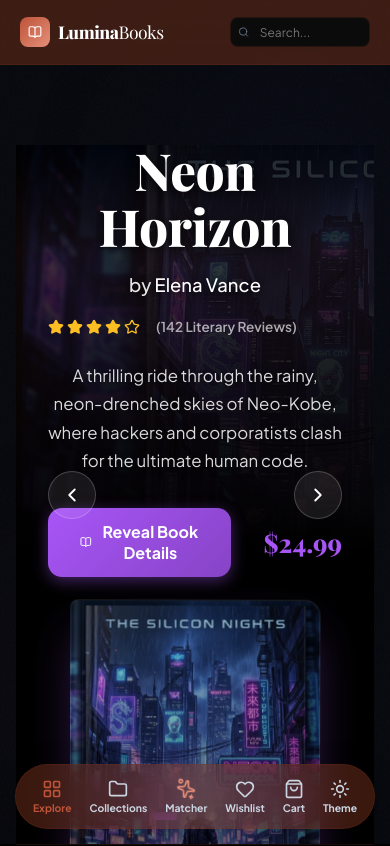
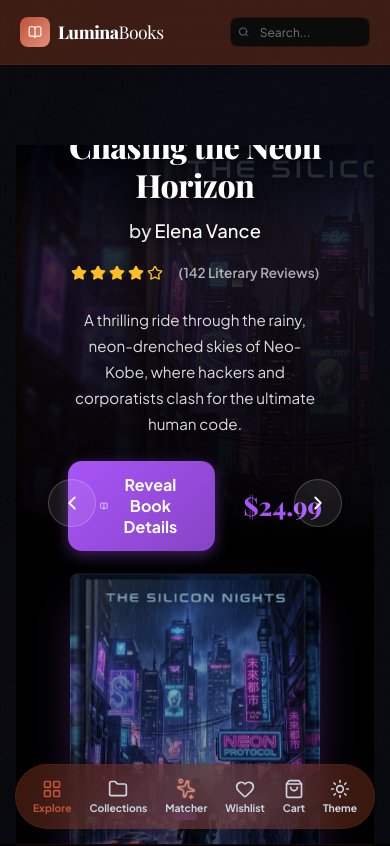
Before and after one commit to rithu-parna/Book_Store, a React (Vite) app: page / in a window 390 px wide. Shown: the top 846 px of the page. Built offline with nearby package versions, Linux system fonts and the light colour scheme; a web font is replaced by a local one.

Commit message:
feat: implement mobile responsive layout for HeroSlider and BookDetailModal components

```diff
--- a/src/components/BookDetailModal.jsx
+++ b/src/components/BookDetailModal.jsx
@@ -33,6 +33,7 @@ export default function BookDetailModal({ book, onClose, onAddToCart, onToggleWi
       animate={{ opacity: 1 }}
       exit={{ opacity: 0 }}
       onClick={onClose}
+      className="detail-modal-overlay"
       style={{
         position: "fixed",
         inset: 0,
@@ -52,7 +53,7 @@ export default function BookDetailModal({ book, onClose, onAddToCart, onToggleWi
         exit={{ y: 80, rotateY: -12, rotateX: -4, scale: 0.92, opacity: 0 }}
         transition={{ type: "spring", stiffness: 220, damping: 24 }}
         onClick={(e) => e.stopPropagation()}
-        className="glass"
+        className="glass detail-modal-content"
         style={{
           width: "100%",
           maxWidth: "880px",
@@ -100,6 +101,7 @@ export default function BookDetailModal({ book, onClose, onAddToCart, onToggleWi
 
         {/* Hero Banner Section (Cover gradient styling) */}
         <div
+          className="detail-modal-hero"
           style={{
             background: book.themeColor,
             padding: "3rem 2rem 2.5rem 2rem",
@@ -274,6 +276,7 @@ export default function BookDetailModal({ book, onClose, onAddToCart, onToggleWi
 
         {/* Tab Selection Bar */}
         <div
+          className="detail-modal-tabs"
           style={{
             display: "flex",
             borderBottom: "1px solid var(--border-color)",
@@ -290,6 +293,7 @@ export default function BookDetailModal({ book, onClose, onAddToCart, onToggleWi
             <button
               key={tab.id}
               onClick={() => setActiveTab(tab.id)}
+              className="detail-modal-tab-btn"
               style={{
                 padding: "1rem 1.25rem",
                 fontSize: "0.9rem",
@@ -310,7 +314,7 @@ export default function BookDetailModal({ book, onClose, onAddToCart, onToggleWi
         </div>
 
         {/* Tab Content Display Area */}
-        <div style={{ padding: "2rem", flexGrow: 1, display: "flex", flexDirection: "column" }}>
+        <div className="detail-modal-content-area" style={{ padding: "2rem", flexGrow: 1, display: "flex", flexDirection: "column" }}>
           <AnimatePresence mode="wait">
             {activeTab === "overview" && (
               <motion.div
@@ -603,6 +607,7 @@ export default function BookDetailModal({ book, onClose, onAddToCart, onToggleWi
 
         {/* Footer Checkout Button */}
         <div
+          className="detail-modal-footer"
           style={{
             position: "sticky",
             bottom: 0,
--- a/src/components/HeroSlider.jsx
+++ b/src/components/HeroSlider.jsx
@@ -97,6 +97,7 @@ export default function HeroSlider({ books, onOpenBook, theme = "dark" }) {
     <div
       onMouseMove={handleMouseMove}
       onMouseLeave={handleMouseLeave}
+      className="hero-slider-container"
       style={{
         position: "relative",
         width: "100%",
@@ -195,6 +196,7 @@ export default function HeroSlider({ books, onOpenBook, theme = "dark" }) {
             initial="enter"
             animate="center"
             exit="exit"
+            className="hero-slide-content"
             style={{
               display: "flex",
               alignItems: "center",
@@ -208,6 +210,7 @@ export default function HeroSlider({ books, onOpenBook, theme = "dark" }) {
             <motion.div
               animate={{ x: -mousePos.x * 0.25, y: -mousePos.y * 0.25 }}
               transition={{ type: "spring", stiffness: 80, damping: 15 }}
+              className="hero-slide-left"
               style={{ flex: "1 1 500px", zIndex: 10 }}
             >
               <motion.div
@@ -237,7 +240,7 @@ export default function HeroSlider({ books, onOpenBook, theme = "dark" }) {
                 initial={{ opacity: 0, y: 30 }}
                 animate={{ opacity: 1, y: 0 }}
                 transition={{ delay: 0.2 }}
-                className="font-serif"
+                className="font-serif hero-slide-title"
                 style={{
                   fontSize: "3.2rem",
                   lineHeight: "1.1",
@@ -289,6 +292,7 @@ export default function HeroSlider({ books, onOpenBook, theme = "dark" }) {
                 initial={{ opacity: 0, y: 20 }}
                 animate={{ opacity: 1, y: 0 }}
                 transition={{ delay: 0.4 }}
+                className="hero-slide-desc"
                 style={{
                   fontSize: "1.05rem",
                   color: "rgba(255, 255, 255, 0.85)",
@@ -305,6 +309,7 @@ export default function HeroSlider({ books, onOpenBook, theme = "dark" }) {
                 initial={{ opacity: 0, y: 20 }}
                 animate={{ opacity: 1, y: 0 }}
                 transition={{ delay: 0.5 }}
+                className="hero-slide-actions"
                 style={{ display: "flex", gap: "1rem", alignItems: "center" }}
               >
                 <button
--- a/src/index.css
+++ b/src/index.css
@@ -438,3 +438,119 @@ button, input, select, textarea {
   bottom: -200px;
   left: -150px;
 }
+
+/* Mobile Responsive Overrides */
+@media (max-width: 768px) {
+  /* Hero Slider Mobile Fixes */
+  .hero-slider-container {
+    height: auto !important;
+    min-height: auto !important;
+    padding: 3rem 1.25rem 2rem 1.25rem !important;
+  }
+
+  .hero-slide-content {
+    flex-direction: column !important;
+    align-items: stretch !important;
+    text-align: center !important;
+    gap: 2rem !important;
+    min-height: auto !important;
+  }
+
+  .hero-slide-left {
+    flex: none !important;
+    width: 100% !important;
+    display: flex !important;
+    flex-direction: column !important;
+    align-items: center !important;
+  }
+
+  .hero-slide-title {
+    font-size: 2rem !important;
+    line-height: 1.2 !important;
+    margin-bottom: 0.75rem !important;
+  }
+
+  .hero-slide-desc {
+    font-size: 0.95rem !important;
+    margin-bottom: 1.5rem !important;
+    text-align: center !important;
+    max-width: 100% !important;
+  }
+
+  .hero-slide-actions {
+    justify-content: center !important;
+    width: 100% !important;
+    gap: 0.75rem !important;
+  }
+
+  /* Details Modal Mobile Fixes */
+  .detail-modal-overlay {
+    padding: 0 !important;
+  }
+
+  .detail-modal-content {
+    height: 100vh !important;
+    max-height: 100vh !important;
+    border-radius: 0 !important;
+  }
+
+  .detail-modal-hero {
+    flex-direction: column !important;
+    align-items: center !important;
+    text-align: center !important;
+    gap: 1.5rem !important;
+    padding: 2.5rem 1rem 1.5rem 1rem !important;
+  }
+
+  .detail-modal-tabs {
+    overflow-x: auto;
+    white-space: nowrap;
+    -webkit-overflow-scrolling: touch;
+    scrollbar-width: none; /* Firefox */
+    padding: 0 0.5rem !important;
+  }
+
+  .detail-modal-tabs::-webkit-scrollbar {
+    display: none; /* Chrome/Safari */
+  }
+
+  .detail-modal-tab-btn {
+    padding: 0.8rem 1rem !important;
+    font-size: 0.8rem !important;
+    flex-shrink: 0 !important;
+  }
+
+  .detail-modal-content-area {
+    padding: 1.25rem !important;
+    padding-bottom: 8.5rem !important; /* Prevent text hiding behind sticky footer */
+  }
+
+  .detail-modal-footer {
+    flex-direction: column !important;
+    align-items: stretch !important;
+    gap: 0.75rem !important;
+    padding: 1rem 1.25rem !important;
+    background-color: var(--bg-secondary) !important; /* Fully opaque on mobile */
+    box-shadow: 0 -8px 24px rgba(0,0,0,0.2) !important;
+  }
+
+  .detail-modal-footer > div:first-child {
+    justify-content: center !important;
+  }
+
+  .detail-modal-footer > div:last-child {
+    width: 100% !important;
+    display: flex !important;
+    gap: 0.75rem !important;
+  }
+
+  .detail-modal-footer button {
+    flex: 1 !important;
+    padding: 0.65rem 0.75rem !important;
+    font-size: 0.85rem !important;
+    display: flex !important;
+    justify-content: center !important;
+    align-items: center !important;
+    gap: 0.4rem !important;
+  }
+}
```
